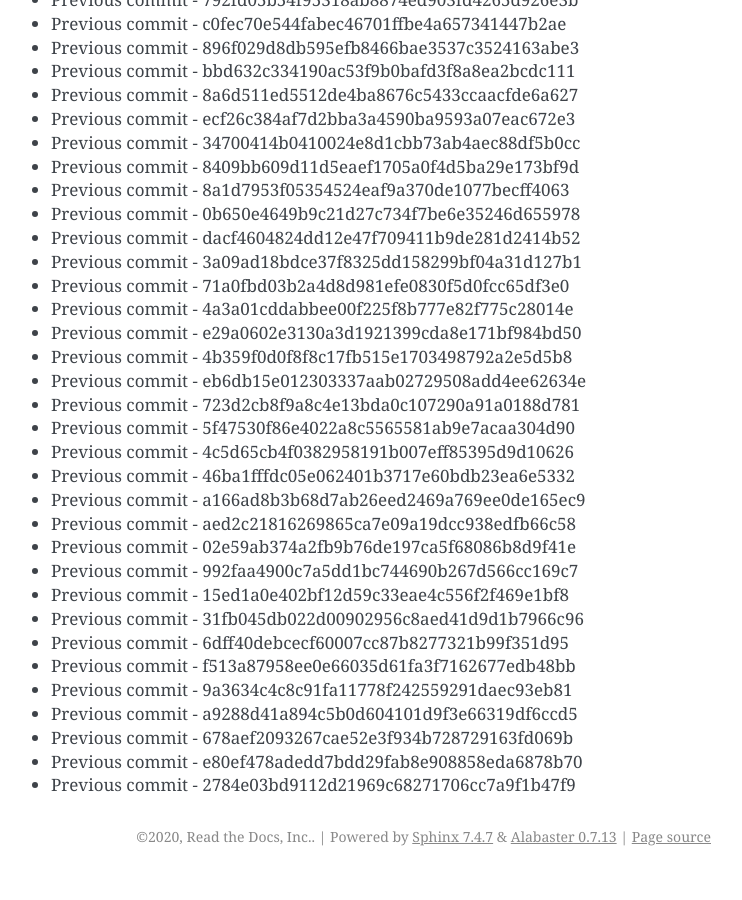
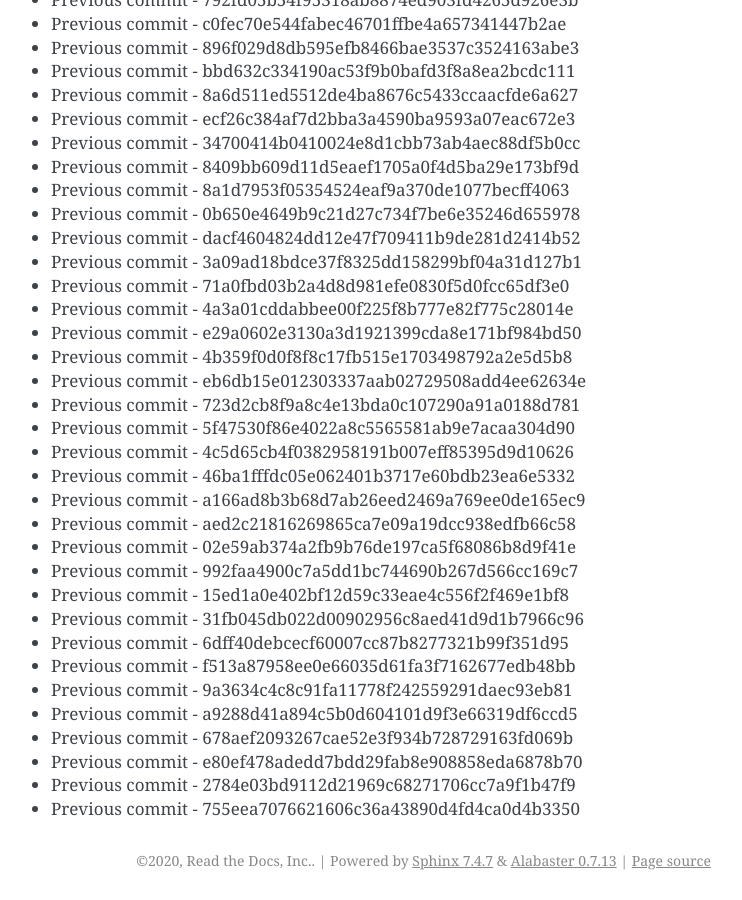
Before and after one commit to readthedocs/rtd-git-stresstest, a Sphinx documentation site: the page built from docs/updates.rst, in a window 1280 px wide and 900 px high, scrolled down 4344 px. Shown: the whole window, without its empty margins (399-1141 px from the left). Built offline with Sphinx 7.4.7, drawn with Linux system fonts in a browser that asks for light colours; before the commit the page ends 5220 px from its top, so only the background shows below that.

Commit message:
Generating commit from previous: 755eea7076621606c36a43890d4fd4ca0d4b3350

```diff
--- a/docs/updates.rst
+++ b/docs/updates.rst
@@ -214,3 +214,4 @@ It can be tested for any performance characteristics.
 * Previous commit - 678aef2093267cae52e3f934b728729163fd069b
 * Previous commit - e80ef478adedd7bdd29fab8e908858eda6878b70
 * Previous commit - 2784e03bd9112d21969c68271706cc7a9f1b47f9
+* Previous commit - 755eea7076621606c36a43890d4fd4ca0d4b3350
```
